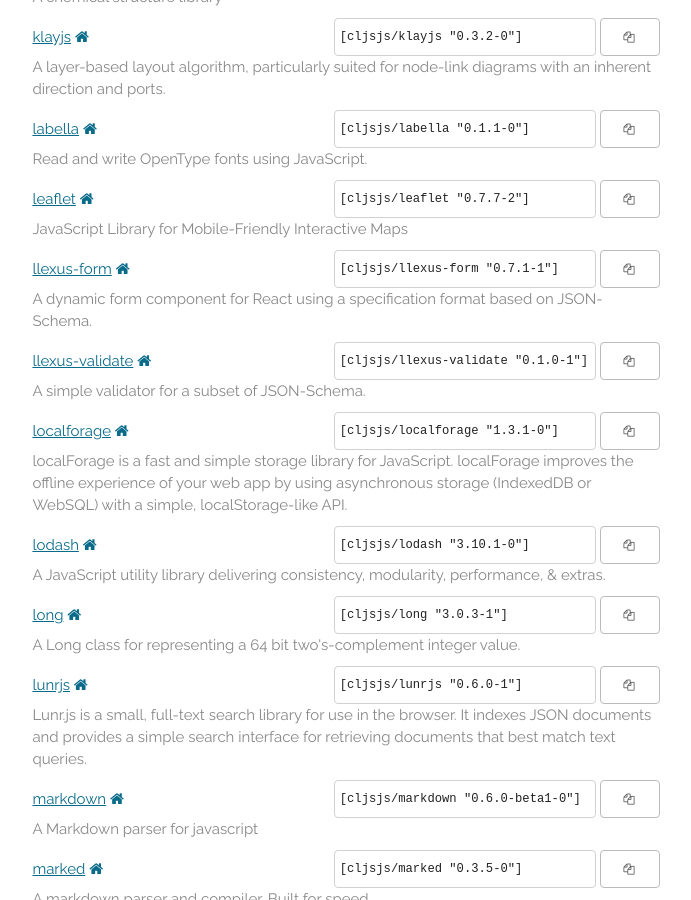
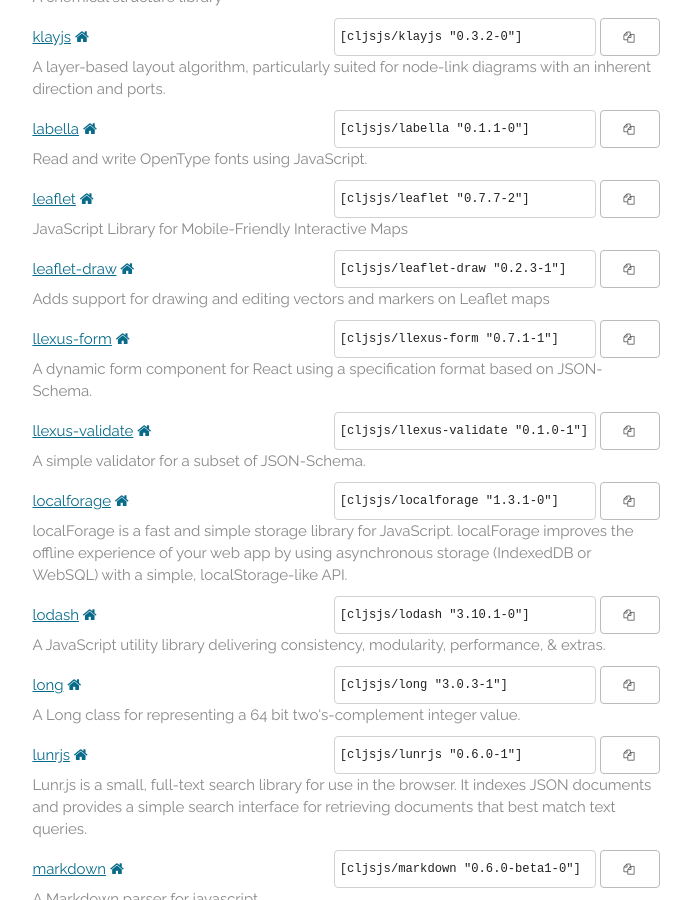
Before and after one commit to cljsjs/cljsjs.github.io, a Jekyll site: the page built from index.markdown, in a window 1280 px wide and 900 px high, scrolled down 6264 px. Shown: the whole window, without its empty margins (294-985 px from the left). Built offline with Jekyll 4.4.1, drawn with Linux system fonts in a browser that asks for light colours; nearby versions of some CDN libraries; comment, search, counter and statistics services are not loaded.

Commit message:
Automatic update

```diff
--- a/_includes/packages.html
+++ b/_includes/packages.html
@@ -672,6 +672,15 @@
     <p class="description">JavaScript Library for Mobile-Friendly Interactive Maps</p>
   </li>
   <li>
+    <a href="https://clojars.org/cljsjs/leaflet-draw">leaflet-draw</a>
+    <a href="https://github.com/Leaflet/Leaflet.draw" target="new"><i class="fa fa-home"></i></a>
+    <span class="clojars">
+      <input type="text" value='[cljsjs/leaflet-draw "0.2.3-1"]'/>
+      <button data-clipboard-text='[cljsjs/leaflet-draw "0.2.3-1"]'><i class="fa fa-copy"></i></button>
+    </span>
+    <p class="description">Adds support for drawing and editing vectors and markers on Leaflet maps</p>
+  </li>
+  <li>
     <a href="https://clojars.org/cljsjs/llexus-form">llexus-form</a>
     <a href="https://github.com/little-arhat/llexus-form" target="new"><i class="fa fa-home"></i></a>
     <span class="clojars">
```
